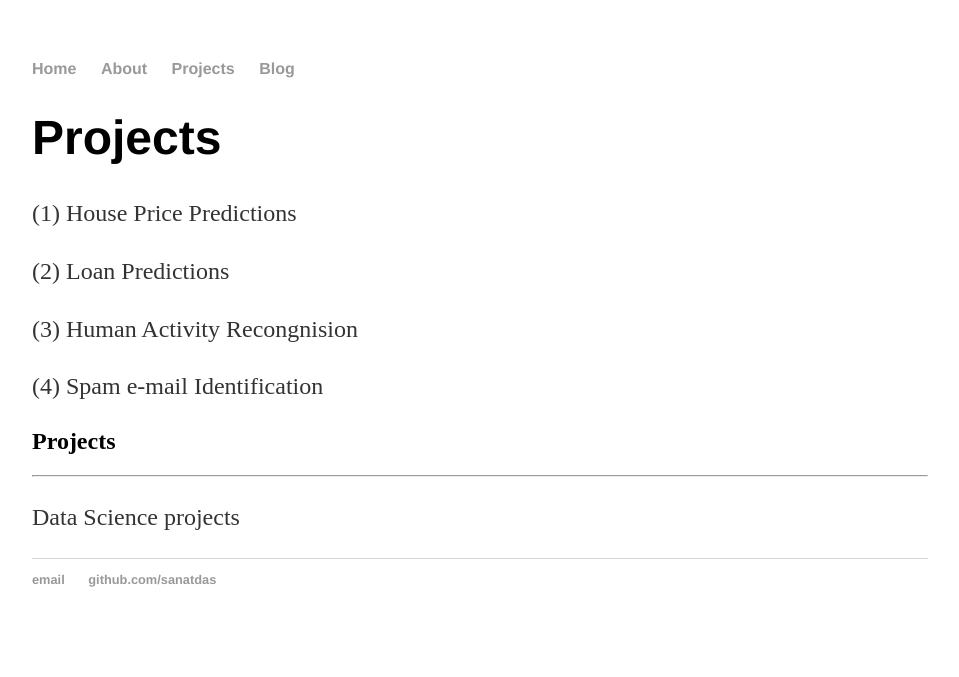
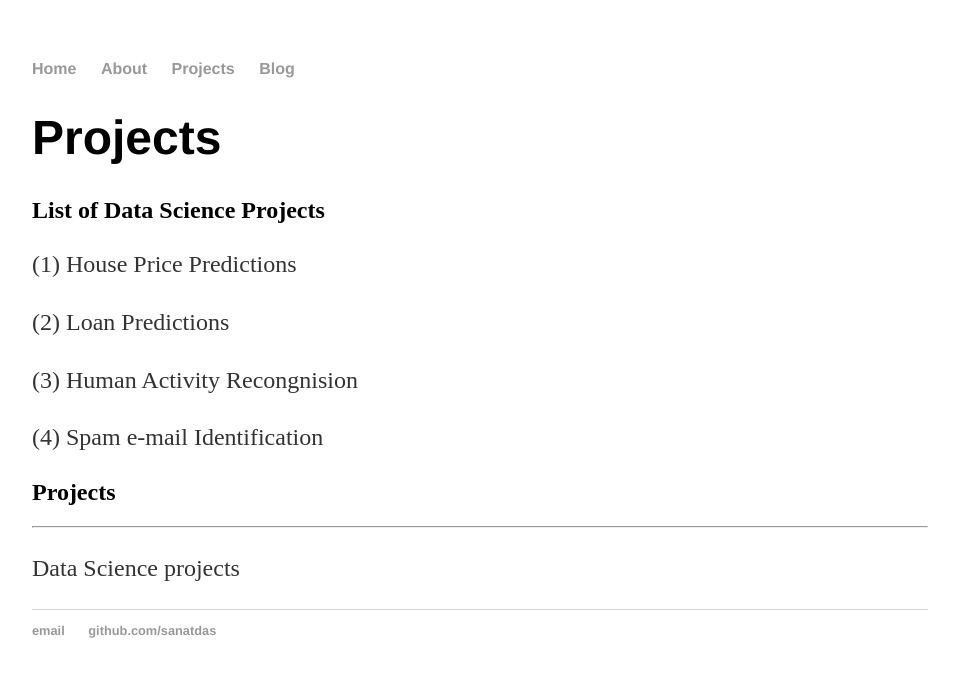
Before and after one commit to sanatdas/sanatdas1.github.io, a Jekyll site: the page built from projects/index.html, in a window 1280 px wide. Shown: the top 677 px of the page, without its empty margins (160-1119 px from the left). Built offline with Jekyll 4.4.1, drawn with Linux system fonts in a browser that asks for light colours; Markdown is read by kramdown in place of the engine named in the settings.

Commit message:
Update index.html

```diff
--- a/projects/index.html
+++ b/projects/index.html
@@ -3,7 +3,7 @@ layout: default
 title: Projects
 ---
 	<h1>{{ page.title }}</h1>
-
+<h2> List of Data Science Projects </h2>
 		<p> (1) House Price Predictions </p>
 		<p> (2) Loan Predictions </p>
 		<p> (3) Human Activity Recongnision </p>
```
